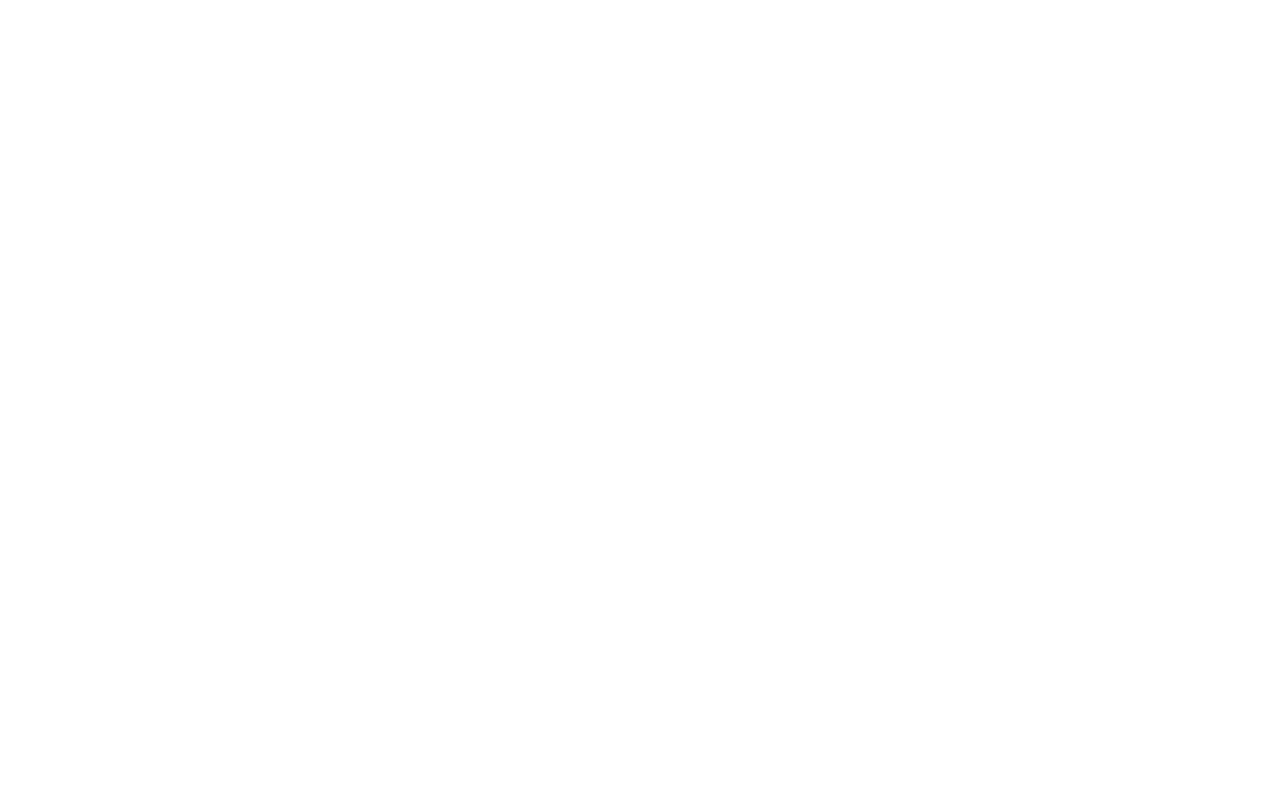
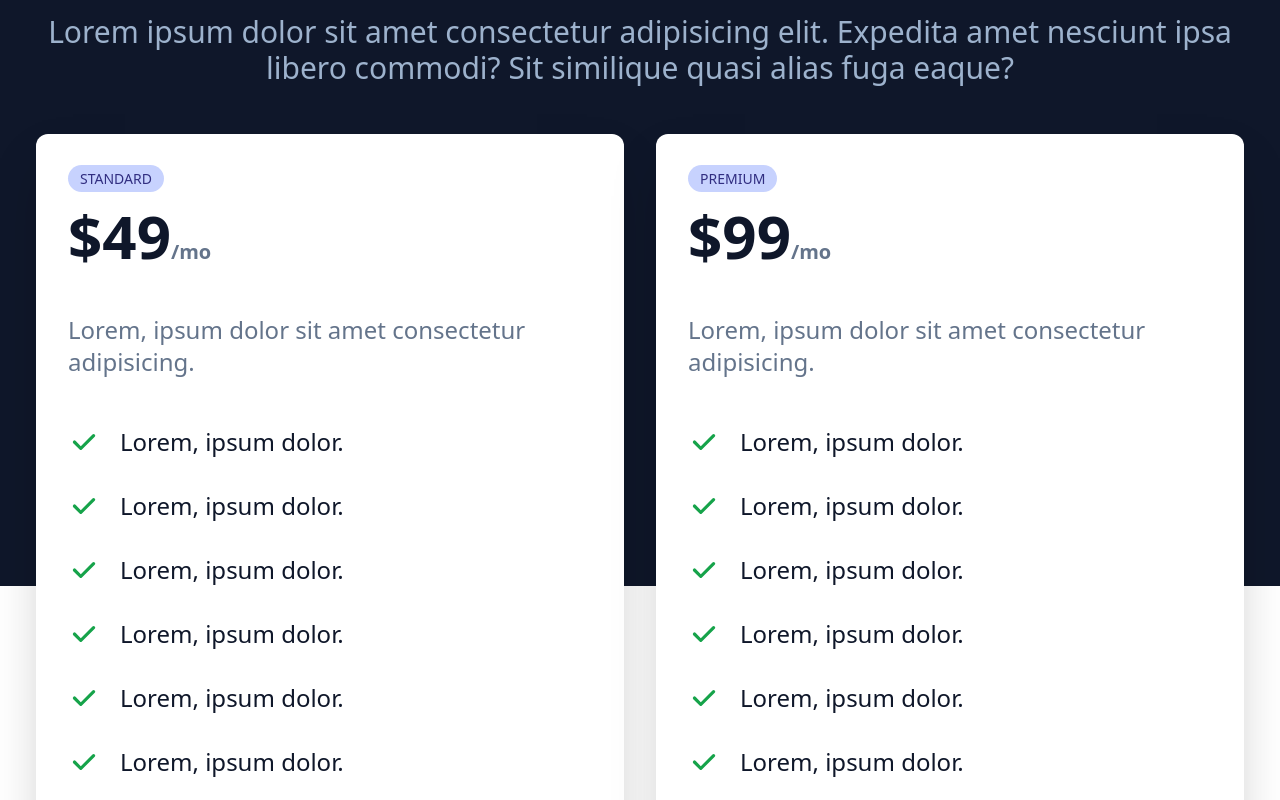
Before and after one commit to mjr0924/cloud-app-react-tailwind, a React (Create React App) app: page / in a window 1280 px wide. Shown: the part 3320-4120 px from the top of the page. Before the commit the page ends 3130 px from the top, so only its background shows below. Built offline with nearby package versions, Linux system fonts and the light colour scheme.

Commit message:
updated Pricing component

```diff
--- a/src/components/Pricing.jsx
+++ b/src/components/Pricing.jsx
@@ -1,5 +1,113 @@
+import { CheckIcon } from "@heroicons/react/solid";
+
 const Pricing = () => {
-  return <div>Pricing</div>;
+  return (
+    <div className="w-full text-white my-24">
+      <div className="w-full h-[800px] absolute bg-slate-900 mix-blend-overlay"></div>
+      <div className="max-w-[1240px] mx-auto py-12">
+        <div className="text-center py-8 text-slate-300">
+          <h2 className="text-3xl uppercase ">PRICING</h2>
+          <h3 className="text-5xl font-bold py-8 text-white">
+            The right price for your research.
+          </h3>
+          <p className="text-3xl">
+            Lorem ipsum dolor sit amet consectetur adipisicing elit. Expedita
+            amet nesciunt ipsa libero commodi? Sit similique quasi alias fuga
+            eaque?
+          </p>
+        </div>
+
+        <div className="grid md:grid-cols-2 ">
+          <div className="bg-white text-slate-900 m-4 p-8 rounded-xl shadow-2xl relative">
+            <span className="uppercase px-3 py-1 bg-indigo-200 text-indigo-900 rounded-2xl text-sm">
+              Standard
+            </span>
+            <div>
+              <p className="text-6xl font-bold py-4 flex">
+                $49
+                <span className="text-xl text-slate-500 flex flex-col justify-end">
+                  /mo
+                </span>
+              </p>
+            </div>
+            <p className="text-2xl py-8 text-slate-500">
+              Lorem, ipsum dolor sit amet consectetur adipisicing.
+            </p>
+            <div className="text-2xl">
+              <p className="flex py-4 ">
+                <CheckIcon className="w-8 mr-5 text-green-600" /> Lorem, ipsum
+                dolor.
+              </p>
+              <p className="flex py-4 ">
+                <CheckIcon className="w-8 mr-5 text-green-600" /> Lorem, ipsum
+                dolor.
+              </p>
+              <p className="flex py-4 ">
+                <CheckIcon className="w-8 mr-5 text-green-600" /> Lorem, ipsum
+                dolor.
+              </p>
+              <p className="flex py-4 ">
+                <CheckIcon className="w-8 mr-5 text-green-600" /> Lorem, ipsum
+                dolor.
+              </p>
+              <p className="flex py-4 ">
+                <CheckIcon className="w-8 mr-5 text-green-600" /> Lorem, ipsum
+                dolor.
+              </p>
+              <p className="flex py-4 ">
+                <CheckIcon className="w-8 mr-5 text-green-600" /> Lorem, ipsum
+                dolor.
+              </p>
+              <button className="w-full py-4 my-4">Get Started</button>
+            </div>
+          </div>
+          <div className="bg-white text-slate-900 m-4 p-8 rounded-xl shadow-2xl relative">
+            <span className="uppercase px-3 py-1 bg-indigo-200 text-indigo-900 rounded-2xl text-sm">
+              Premium
+            </span>
+            <div>
+              <p className="text-6xl font-bold py-4 flex">
+                $99
+                <span className="text-xl text-slate-500 flex flex-col justify-end">
+                  /mo
+                </span>
+              </p>
+            </div>
+            <p className="text-2xl py-8 text-slate-500">
+              Lorem, ipsum dolor sit amet consectetur adipisicing.
+            </p>
+            <div className="text-2xl">
+              <p className="flex py-4 ">
+                <CheckIcon className="w-8 mr-5 text-green-600" /> Lorem, ipsum
+                dolor.
+              </p>
+              <p className="flex py-4 ">
+                <CheckIcon className="w-8 mr-5 text-green-600" /> Lorem, ipsum
+                dolor.
+              </p>
+              <p className="flex py-4 ">
+                <CheckIcon className="w-8 mr-5 text-green-600" /> Lorem, ipsum
+                dolor.
+              </p>
+              <p className="flex py-4 ">
+                <CheckIcon className="w-8 mr-5 text-green-600" /> Lorem, ipsum
+                dolor.
+              </p>
+              <p className="flex py-4 ">
+                <CheckIcon className="w-8 mr-5 text-green-600" /> Lorem, ipsum
+                dolor.
+              </p>
+              <p className="flex py-4 ">
+                <CheckIcon className="w-8 mr-5 text-green-600" /> Lorem, ipsum
+                dolor.
+              </p>
+              <button className="w-full py-4 my-4">Get Started</button>
+            </div>
+          </div>
+        </div>
+      </div>
+    </div>
+  );
 };
 
 export default Pricing;
```
